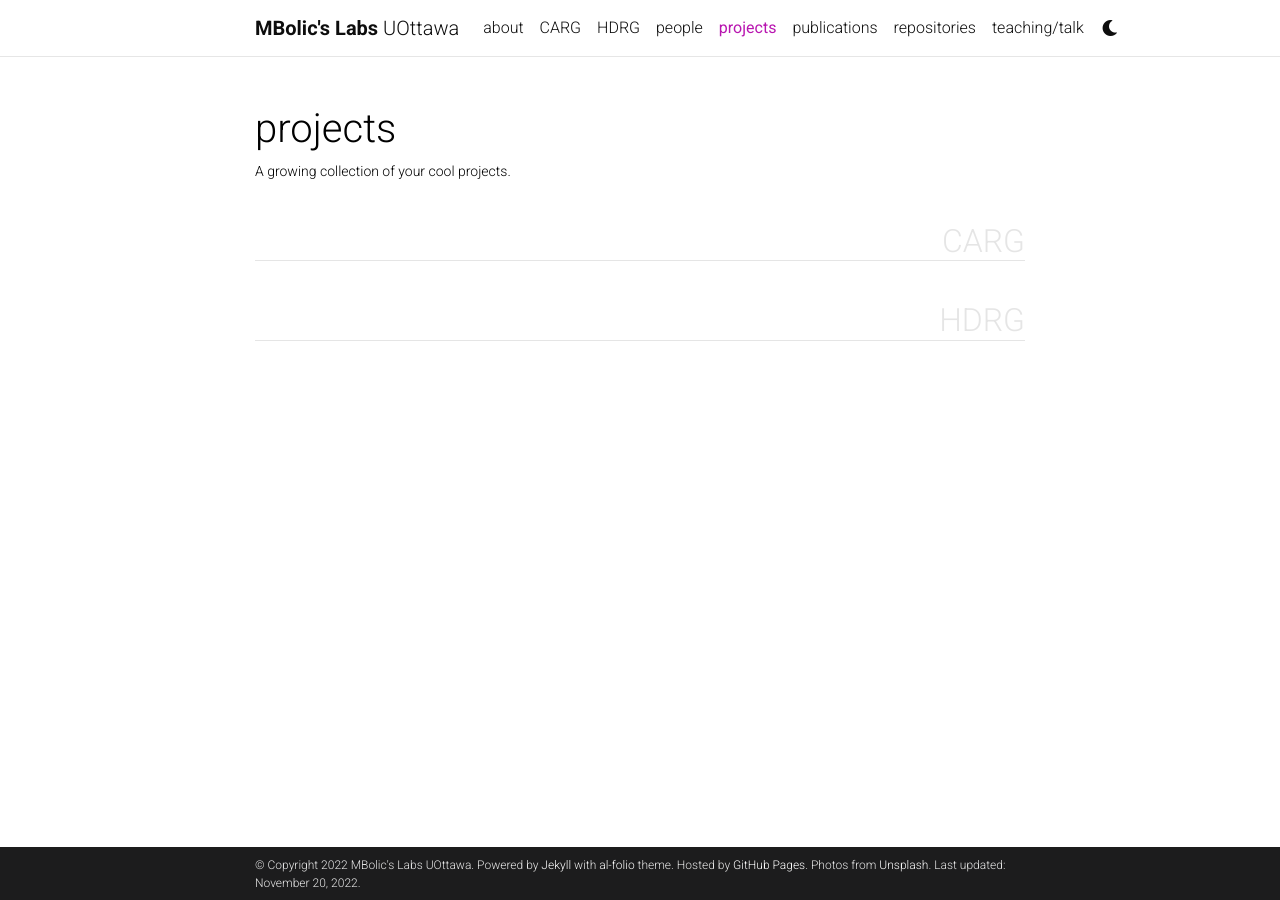
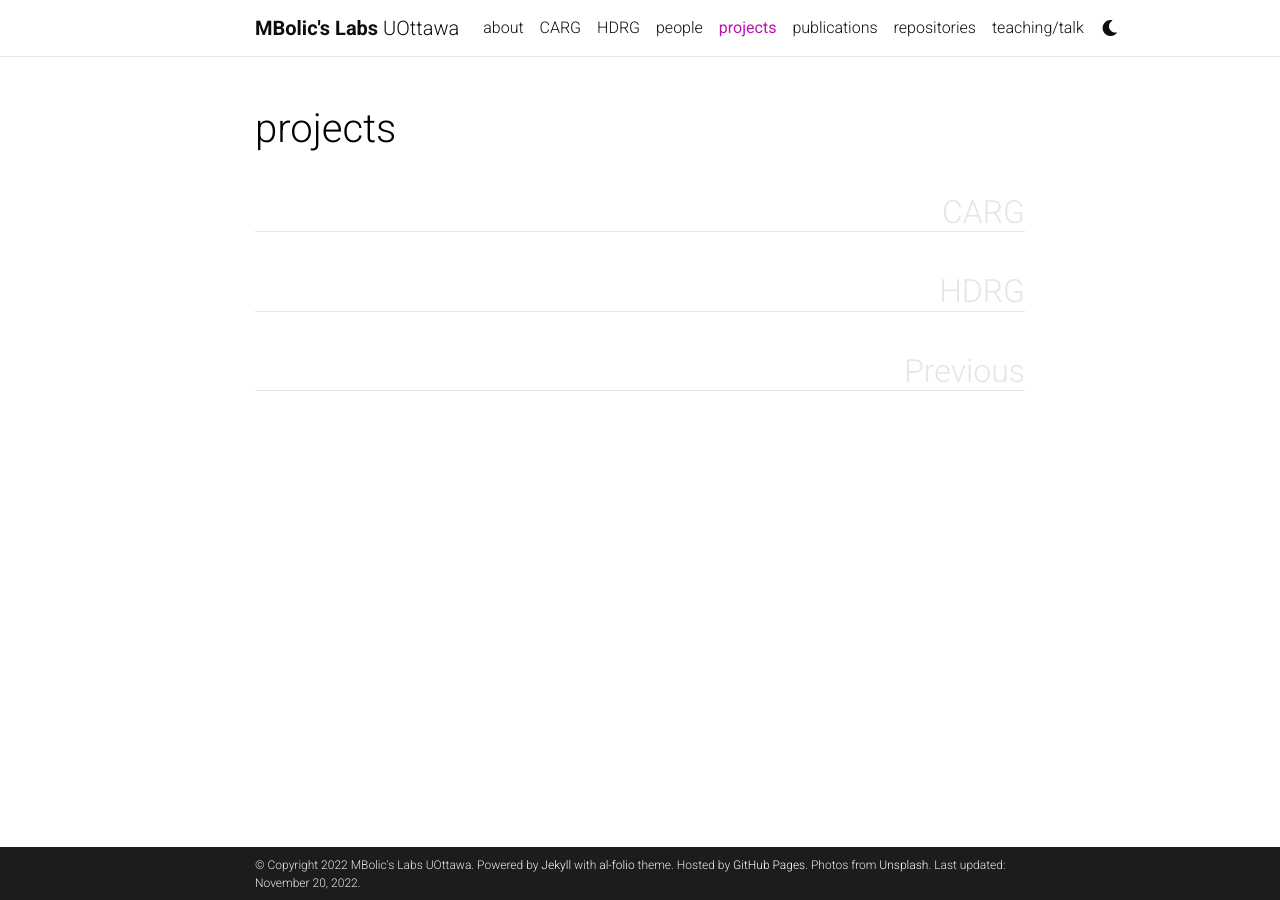
Before and after one commit to Himagna-Ganti/carg-uottawa, a Jekyll site: the page built from _pages/projects.md, in a window 1280 px wide. Built offline with Jekyll 4.4.1, drawn with Linux system fonts in a browser that asks for light colours; comment, search, counter and statistics services are not loaded; a style sheet for code colours, icons or effects is not loaded.

Commit message:
Update projects.md

```diff
--- a/_pages/projects.md
+++ b/_pages/projects.md
@@ -2,10 +2,10 @@
 layout: page
 title: projects
 permalink: /projects/
-description: A growing collection of your cool projects.
+description:
 nav: true
 nav_order: 4
-display_categories: [CARG, HDRG]
+display_categories: [CARG, HDRG, Previous]
 horizontal: false
 ---
 
```
